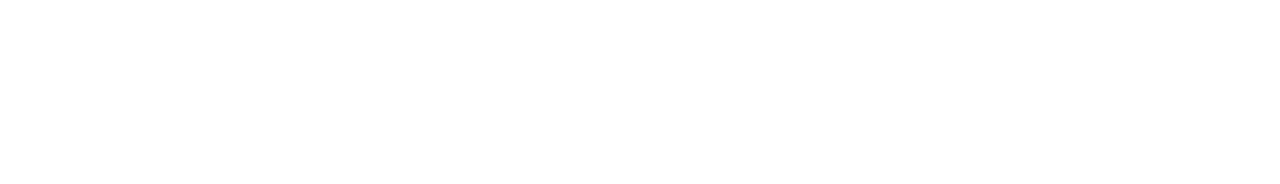
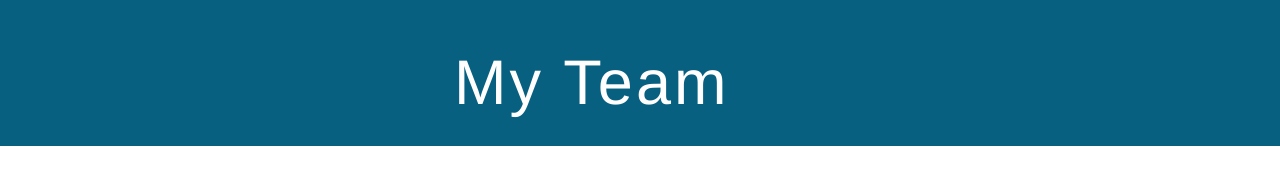
Before and after one commit to elenabaurkot/NodeCLI, a website: page Develop/templates/Main.html in a window 1280 px wide. Drawn offline with nearby package versions, Linux system fonts and the light colour scheme.

Commit message:
jumbotron on main.html created

```diff
--- a/Develop/lib/Manager.js
+++ b/Develop/lib/Manager.js
@@ -2,8 +2,8 @@ const Employee = require("./Employee");
 
 class Manager extends Employee {
   constructor(name, id, email, officeNumber) {
-    super(name, id, email);
-    this.officeNumber = officeNumber;
+    super(name, id, email),
+    this.officeNumber = officeNumber,
     this.role = 'Manager'
 }
 
--- a/Develop/templates/Main.html
+++ b/Develop/templates/Main.html
@@ -5,8 +5,21 @@
     <meta name="viewport" content="width=device-width, initial-scale=1.0">
     <meta http-equiv="X-UA-Compatible" content="ie=edge">
     <title>Document</title>
+    <!-- Bootstrap link -->
+    <link rel="stylesheet" href="https://maxcdn.bootstrapcdn.com/bootstrap/3.3.7/css/bootstrap.min.css" integrity="sha384-BVYiiSIFeK1dGmJRAkycuHAHRg32OmUcww7on3RYdg4Va+PmSTsz/K68vbdEjh4u" crossorigin="anonymous">
 </head>
 <body>
 
+<!-- Jumbotron header -->
+<div class="jumbotron jumbotron-fluid" style="background-color: rgb(7, 96, 128); color: white;">
+    <div class="container" style="display: block; height: 50px;">
+      <h1 class="display-1" style="margin: auto; margin-left: 30%; position: absolute;letter-spacing: 3px; font-weight: 400;">My Team</h1>
+    </div>
+</div>
+
+
+
 </body>
 </html>
+
+<!-- need to make formatted page that has placeholder for team.html which will get written under output  -->
```
Also changed, not shown: app.js (+23 -0 lines).
